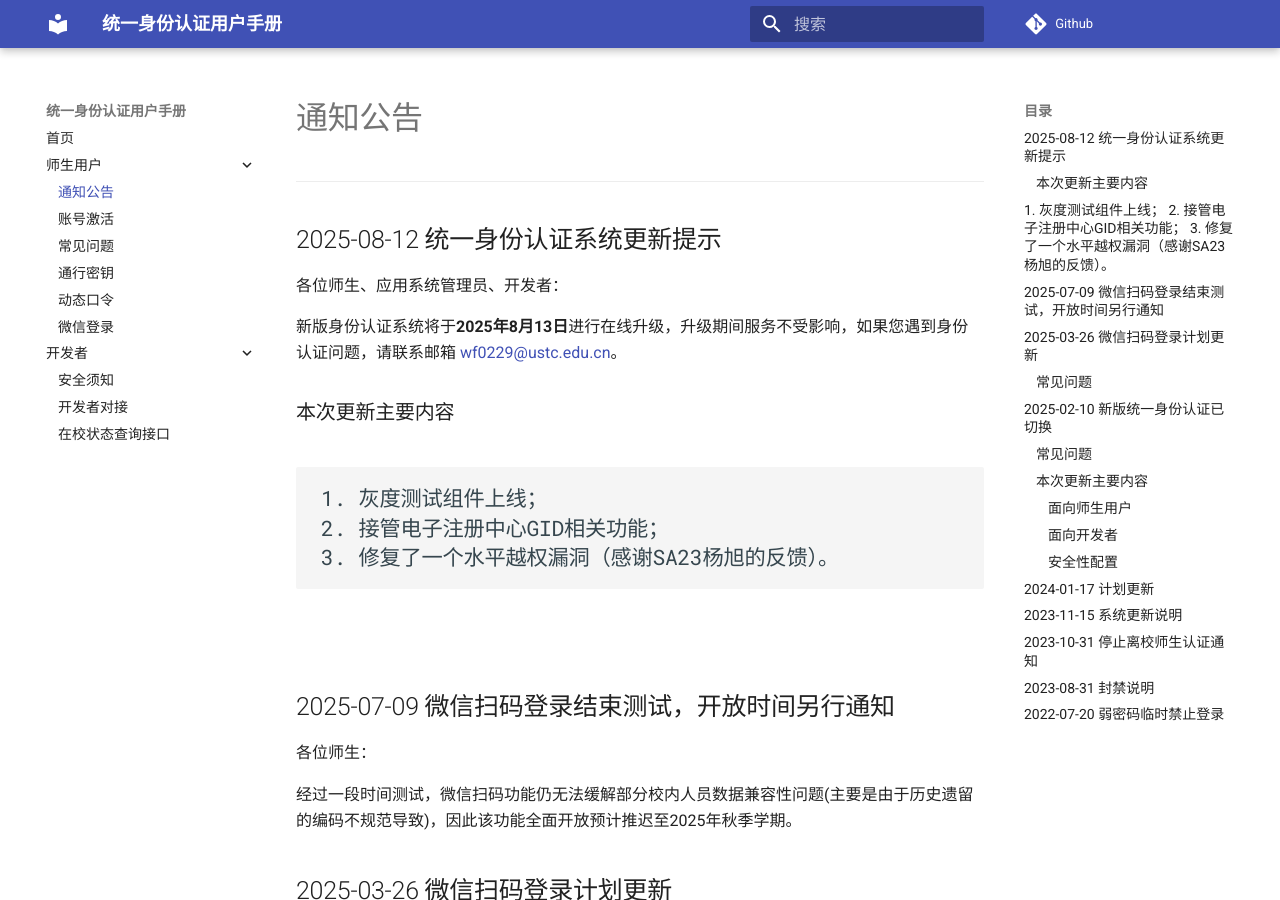
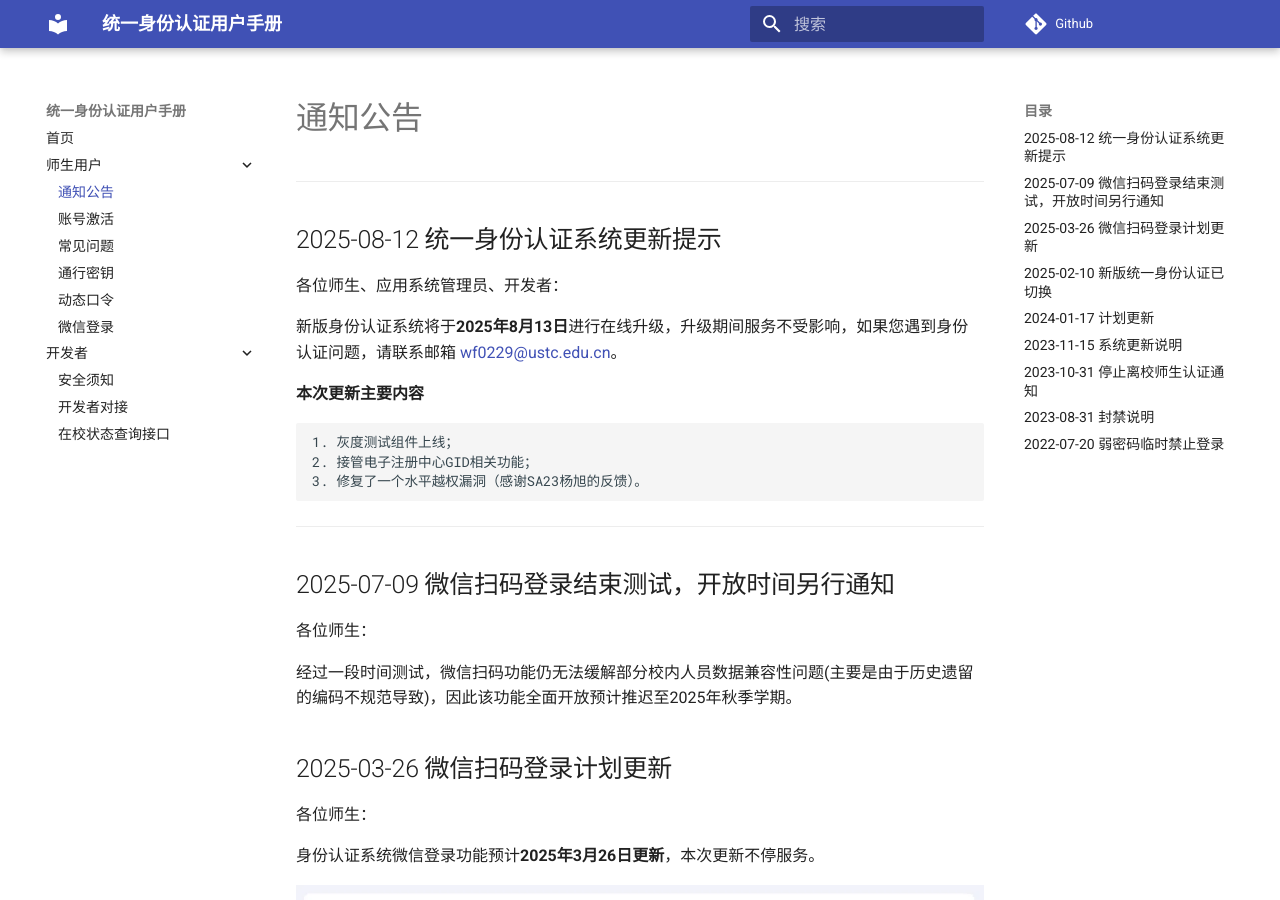
Before and after one commit to wf0229/id_doc, an MkDocs documentation site: the page built from docs/notice.md, in a window 1280 px wide and 900 px high. Built offline with MkDocs 1.6.1 and Material for MkDocs 9.7.7, drawn with Linux system fonts in a browser that asks for light colours; comment, search, counter and statistics services are not loaded.

Commit message:
docs: limit notice table of contents to announcements

````diff
--- a/docs/notice.md
+++ b/docs/notice.md
@@ -7,12 +7,14 @@
 
 新版身份认证系统将于**2025年8月13日**进行在线升级，升级期间服务不受影响，如果您遇到身份认证问题，请联系邮箱 [wf0229@ustc.edu.cn](mailto:wf0229@ustc.edu.cn)。
 
-### 本次更新主要内容
+**本次更新主要内容**
+
 ```changelog
 1. 灰度测试组件上线；
 2. 接管电子注册中心GID相关功能；
 3. 修复了一个水平越权漏洞（感谢SA23杨旭的反馈）。
 ```
+
 ---
 
 ## 2025-07-09 微信扫码登录结束测试，开放时间另行通知
@@ -29,7 +31,7 @@
 
 ![微信扫码](./_static/wechat.webp)
 
-### 常见问题
+**常见问题**
 
 - **我在老系统启用了扫码登录，新系统能直接用吗？**
   不行，需要重新关联。
@@ -59,7 +61,7 @@
 
 ![新版系统](./_static/ng.webp)
 
-### 常见问题
+**常见问题**
 
 - **新版系统会影响我登录吗？**
 
@@ -71,9 +73,9 @@
 
 ---
 
-### 本次更新主要内容
+**本次更新主要内容**
 
-#### 面向师生用户
+**面向师生用户**
 
 1. 新增动态口令（TOTP）认证，支持Microsoft Authenticator、谷歌身份验证器、腾讯身份验证器等。
 2. 新增通行密钥（Passkey）认证，支持Windows、Mac、Android。
@@ -81,13 +83,13 @@
 4. 提升威胁识别和人机交互验证码能力。
 5. 增加账号安全中心。
 
-#### 面向开发者
+**面向开发者**
 
 1. 增加OAuth 2.0、OIDC 1.0支持，符合多项RFC规范。
 2. 提供Android、iOS、鸿蒙SDK。
 3. 支持校园身份校验（不返回身份标识符）。
 
-#### 安全性配置
+**安全性配置**
 
 - 移除TLS 1.0 & 1.1支持（RFC8996）。
 
````
